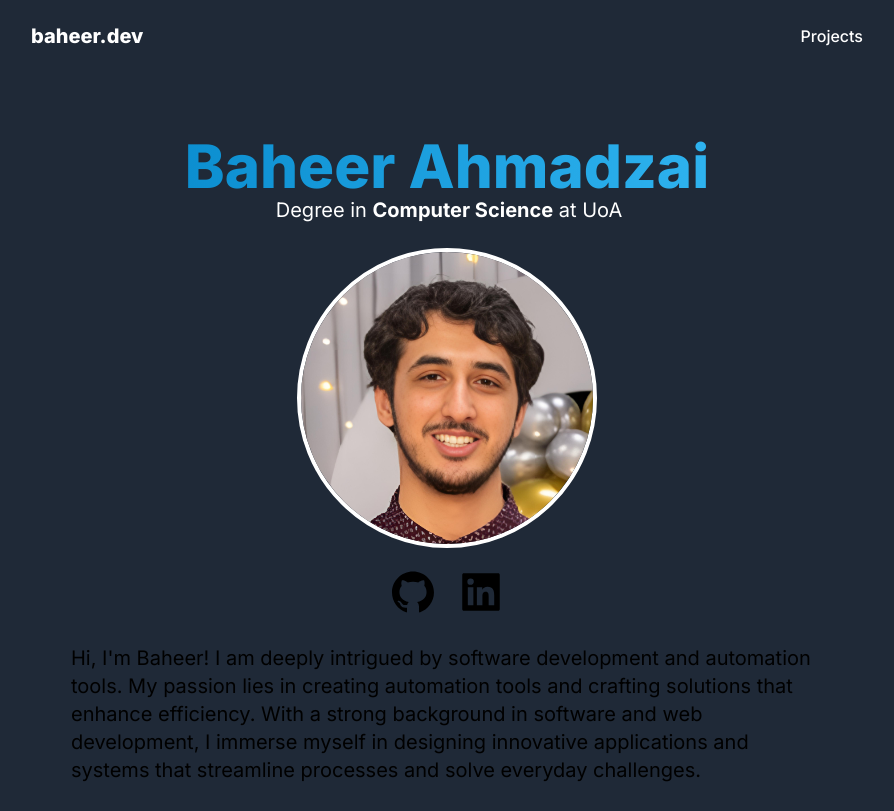
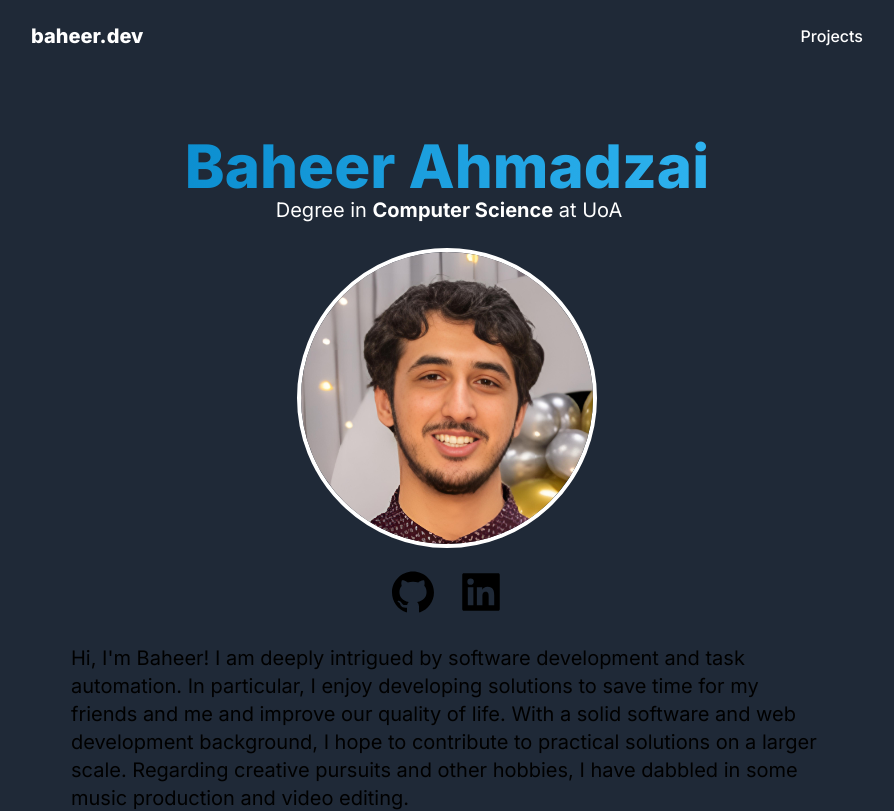
Before and after one commit to abaheer/portfolio, a Next.js app in the folder nextjs-portfolio/: page / in a window 1280 px wide. Shown: the top 811 px of the page, without its empty margins (193-1087 px from the left). Built offline with nearby package versions, Linux system fonts and the light colour scheme.

Commit message:
Update introduction

```diff
--- a/nextjs-portfolio/src/app/page.js
+++ b/nextjs-portfolio/src/app/page.js
@@ -65,11 +65,12 @@ export default function Home() {
 
             <p className="leading-5 mt-2 lg:text-xl text-left m-10">
               Hi, I'm Baheer! I am deeply intrigued by software development and
-              automation tools. My passion lies in creating automation tools and
-              crafting solutions that enhance efficiency. With a strong
-              background in software and web development, I immerse myself in
-              designing innovative applications and systems that streamline
-              processes and solve everyday challenges.
+              task automation. In particular, I enjoy developing solutions to
+              save time for my friends and me and improve our quality of life.
+              With a solid software and web development background, I hope to
+              contribute to practical solutions on a larger scale. Regarding
+              creative pursuits and other hobbies, I have dabbled in some music
+              production and video editing.
             </p>
           </div>
         </section>
```
